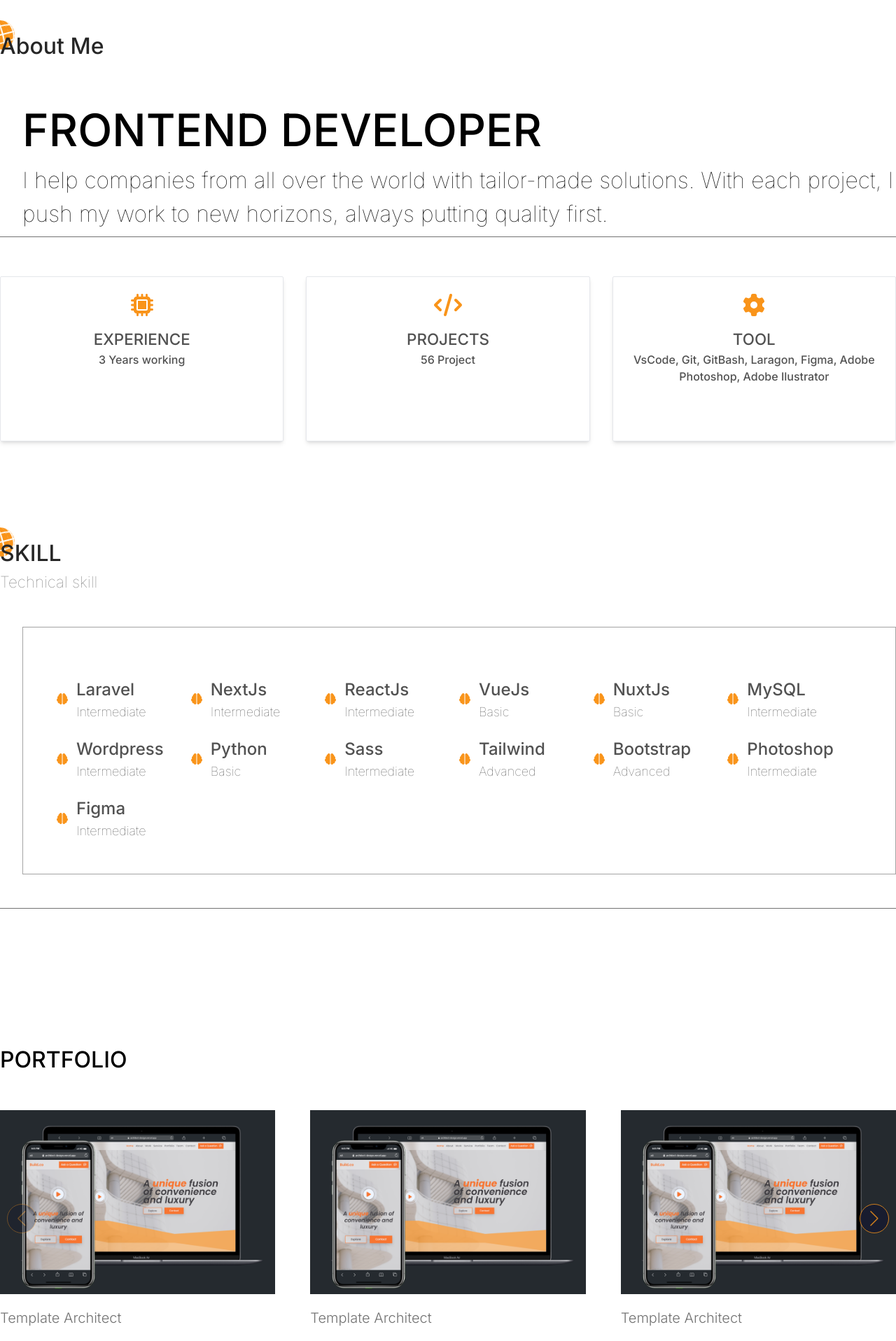
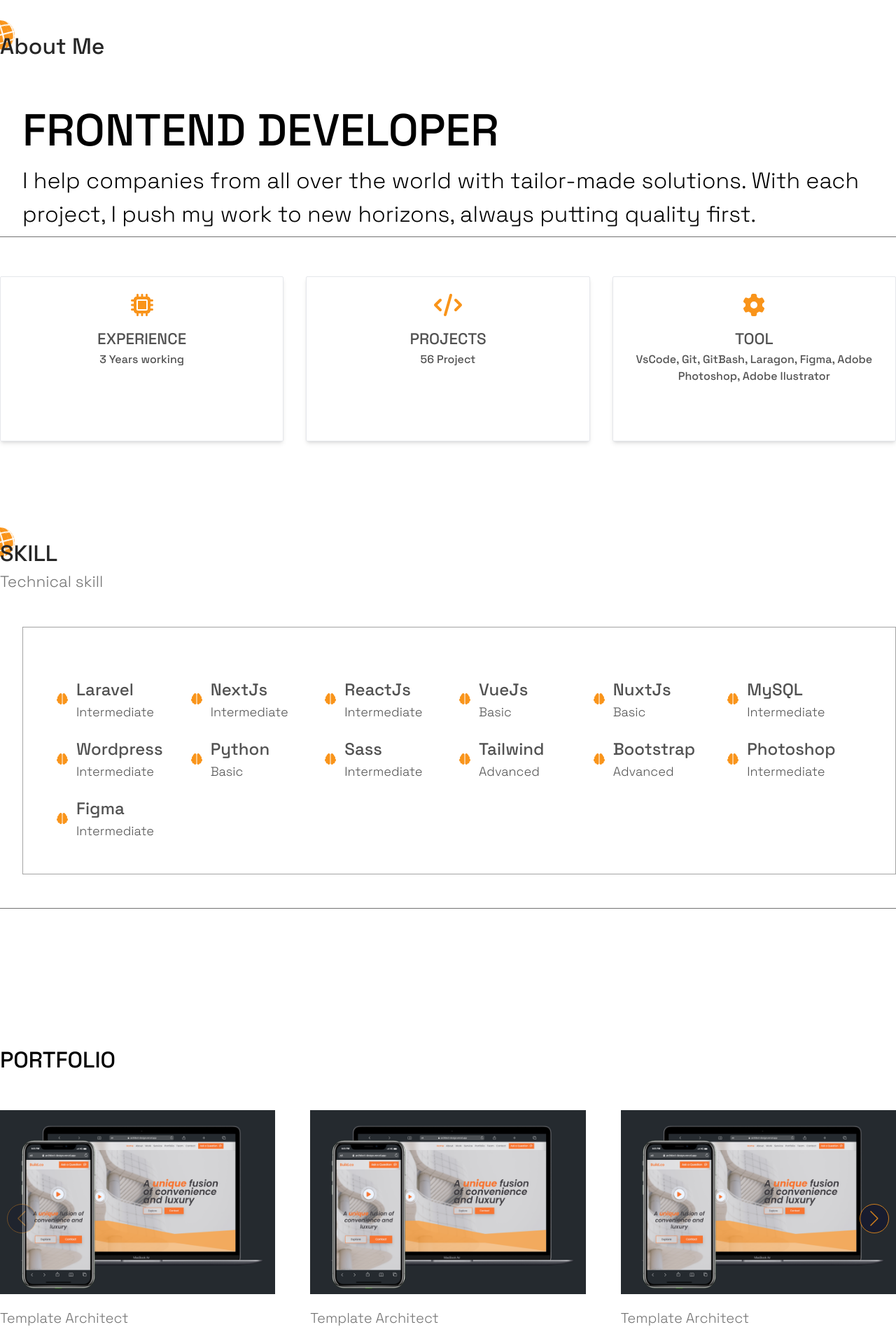
Before and after one commit to van-surya/portfolio-nextjs, a Next.js app: page / in a window 1280 px wide. Shown: the part 880-2797 px from the top of the page at 70% size. Built offline with nearby package versions, Linux system fonts and the light colour scheme; no server answers.

Commit message:
update v-2

```diff
--- a/next.config.mjs
+++ b/next.config.mjs
@@ -1,6 +1,12 @@
 /** @type {import('next').NextConfig} */
+
+
 const nextConfig = {
     reactStrictMode: true,
+    images: {
+        domains: ['i.ytimg.com'],
+    },
 };
 
+
 export default nextConfig;
--- a/src/app/components/HeroComponent.tsx
+++ b/src/app/components/HeroComponent.tsx
@@ -5,6 +5,7 @@ import { faGithub, faCodepen, faHackerrank, faDribbble, faYoutube } from '@forta
 import { faPlay } from '@fortawesome/free-solid-svg-icons'
 import Link from 'next/link';
 import { SpanStatus } from "next/dist/trace";
+import Image from 'next/image';
 
 export default function HeroComponent() {
 
@@ -23,7 +24,7 @@ export default function HeroComponent() {
                     <div className="w-full">
                         <div className="flex relative">
                             <div className=" hero-image-component w-[300px] 2xl:w-[540px] h-[300px] 2xl:h-[540px]">
-                                <img className="w-[100%] h-[100%]" src="/assets/images/hero.png" alt="Hero" />
+                                <Image className="w-[100%] h-[100%]" src="/assets/images/hero.png" alt="Hero" width={500} height={500} />
                                 <motion.div
                                     className="circle-wrap"
                                     whileHover={{ scale: 1.2 }}
--- a/src/app/components/PortfolioComponent.tsx
+++ b/src/app/components/PortfolioComponent.tsx
@@ -6,6 +6,7 @@ import 'swiper/css';
 import 'swiper/css/navigation';
 import { Navigation } from 'swiper/modules';
 import Link from 'next/link';
+import Image from 'next/image';
 
 export default function PortfolioComponent() {
     return (
@@ -36,9 +37,9 @@ export default function PortfolioComponent() {
                     className="Portfolio mt-[3rem]"
                 >
                     {portfolios.map((portfolio, x) => (
-                        <SwiperSlide>
+                        <SwiperSlide key={x}>
                             <div className="card_">
-                                <img className="mb-[1.2rem]" src={portfolio.image} alt={portfolio.title} />
+                                <Image className="mb-[1.2rem]" width={500} height={300} src={portfolio.image} alt={portfolio.title} />
                                 <Link className="text-[1.25rem] font-light text-start hover:text-primary text-neutral-500" href={portfolio.link}>{portfolio.title}</Link>
                             </div>
                         </SwiperSlide>
--- a/src/app/components/YoutubeComponent.tsx
+++ b/src/app/components/YoutubeComponent.tsx
@@ -4,6 +4,7 @@ import axios from 'axios';
 import { useRef } from "react";
 import { motion, useScroll } from "framer-motion";
 import '../motionslide.scss';
+import Image from 'next/image';
 
 const MAX_TITLE_LENGTH = 40;
 
@@ -58,7 +59,7 @@ export default function YoutubeComponent() {
                 <ul ref={ref}>
                     {videos.map(video => (
                         <li key={video.id.videoId} className='flex flex-col'>
-                            <img className='aspect-[16/9] object-cover w-full mb-[1.2rem]' src={video.snippet.thumbnails.high.url} alt={video.snippet.title} />
+                            <Image className='aspect-[16/9] object-cover w-full mb-[1.2rem]' src={video.snippet.thumbnails.high.url} alt={video.snippet.title} width={500} height={300} />
                             <Link className='text-[1.25rem] text-neutral-500 hover:text-primary font-light' href={`https://www.youtube.com/watch?v=${video.id.videoId}`} target="_blank" rel="noopener noreferrer">
                                 {truncateText(video.snippet.title)}
                             </Link>
--- a/src/app/data/portfolios.json
+++ b/src/app/data/portfolios.json
@@ -2,26 +2,26 @@
     {
         "title": "Template Architect",
         "link": "https://architect-design.vercel.app/",
-        "image": "./assets/images/build-co.png"
+        "image": "/assets/images/build-co.png"
     },
     {
         "title": "Template Architect",
         "link": "https://architect-design.vercel.app/",
-        "image": "./assets/images/build-co.png"
+        "image": "/assets/images/build-co.png"
     },
     {
         "title": "Template Architect",
         "link": "https://architect-design.vercel.app/",
-        "image": "./assets/images/build-co.png"
+        "image": "/assets/images/build-co.png"
     },
     {
         "title": "Template Architect",
         "link": "https://architect-design.vercel.app/",
-        "image": "./assets/images/build-co.png"
+        "image": "/assets/images/build-co.png"
     },
     {
         "title": "Agency Landing Page",
         "link": "https://dawns-landingpage.vercel.app/",
-        "image": "./assets/images/lanpage.png"
+        "image": "/assets/images/lanpage.png"
     }
 ]
--- a/src/app/globals.scss
+++ b/src/app/globals.scss
@@ -1,19 +1,8 @@
-// @import url('https://fonts.googleapis.com/css2?family=Bitter:ital,wght@0,100..900;1,100..900&family=Quicksand:wght@300..700&display=swap');
-
-// .text-quicksand {
-//   font-family: "Quicksand", sans-serif;
-//   font-optical-sizing: auto;
-//   font-style: normal;
-// }
-
-// .text-bitter {
-//   font-family: "Bitter", serif;
-//   font-optical-sizing: auto;
-//   font-style: normal;
-// }
+@import url('https://fonts.googleapis.com/css2?family=Space+Grotesk:wght@300..700&display=swap');
 
 body {
   background: #fff;
+  font-family: "Space Grotesk", sans-serif;
 }
 
 header {
--- a/src/app/layout.tsx
+++ b/src/app/layout.tsx
@@ -1,9 +1,6 @@
 import type { Metadata } from "next";
-import { Inter } from "next/font/google";
 import "./globals.css";
 import "./globals.scss";
-
-const inter = Inter({ subsets: ["latin"] });
 
 export const metadata: Metadata = {
   title: "Create Next App",
@@ -17,7 +14,7 @@ export default function RootLayout({
 }>) {
   return (
     <html lang="en">
-      <body className={inter.className}>{children}</body>
+      <body>{children}</body>
     </html>
   );
 }
```
Also changed, not shown: public/favicon.png (added).
